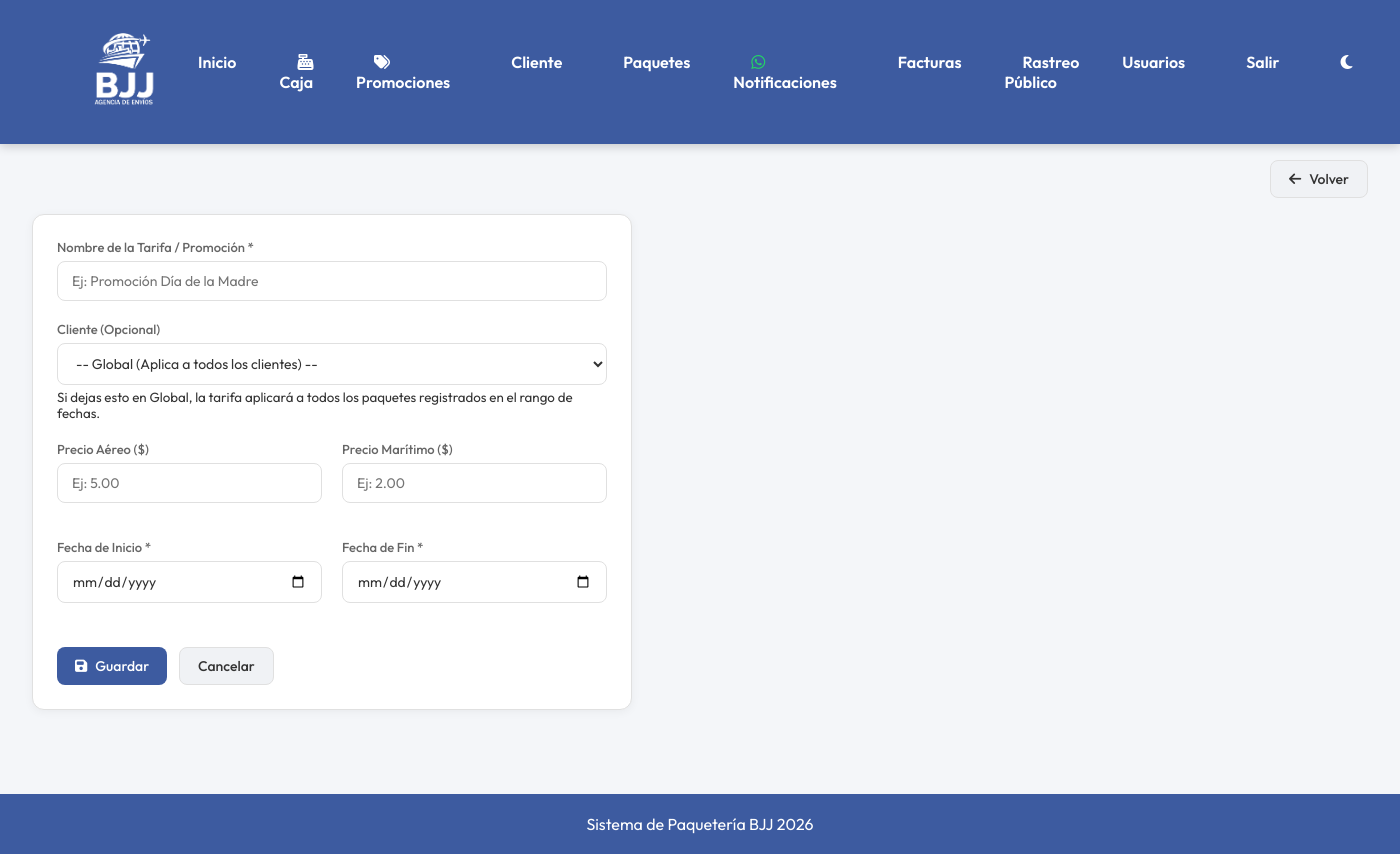
After one commit to Juliojsm22/BJJ-SYSTEM, a Flask app: page /tarifas-temporales/nueva in a window 1400 px wide. The commit adds this page. Run offline with Flask 3, Linux system fonts and the light colour scheme; a user stored in the database is signed in.

Commit message:
PROMOCIONES

```diff
--- a/app.py
+++ b/app.py
@@ -37,6 +37,7 @@ def create_app():
     from routes.rastreo import rastreo_bp
     from routes.usuarios import usuarios_bp
     from routes.caja import caja_bp
+    from routes.tarifas_temporales import tarifas_temporales_bp
 
     app.register_blueprint(auth_bp)
     app.register_blueprint(clientes_bp)
@@ -46,6 +47,7 @@ def create_app():
     app.register_blueprint(rastreo_bp)
     app.register_blueprint(usuarios_bp)
     app.register_blueprint(caja_bp)
+    app.register_blueprint(tarifas_temporales_bp)
 
     with app.app_context():
         try:
--- /dev/null
+++ b/routes/tarifas_temporales.py
@@ -0,0 +1,133 @@
+from flask import Blueprint, render_template, redirect, url_for, flash, request
+from flask_login import login_required, current_user
+from models import db, TarifaTemporal, Cliente
+from datetime import datetime
+
+tarifas_temporales_bp = Blueprint('tarifas_temporales', __name__, url_prefix='/tarifas-temporales')
+
+@tarifas_temporales_bp.route('/')
+@login_required
+def index():
+    if current_user.rol != 'admin':
+        flash('No tienes permisos para acceder a esta sección.', 'error')
+        return redirect(url_for('dashboard.index'))
+
+    tarifas = TarifaTemporal.query.order_by(TarifaTemporal.fecha_inicio.desc()).all()
+
+    # Calcular estado dinámico (Vigente, Expirada, Futura)
+    from models import get_local_now
+    hoy = get_local_now().date()
+
+    for t in tarifas:
+        if hoy < t.fecha_inicio:
+            t.estado_texto = "Programada"
+            t.estado_clase = "badge-info"
+        elif hoy > t.fecha_fin:
+            t.estado_texto = "Expirada"
+            t.estado_clase = "badge-secondary"
+        else:
+            t.estado_texto = "Vigente"
+            t.estado_clase = "badge-success"
+
+    return render_template('tarifas_temporales/index.html', tarifas=tarifas)
+
+@tarifas_temporales_bp.route('/nueva', methods=['GET', 'POST'])
+@login_required
+def nueva():
+    if current_user.rol != 'admin':
+        flash('No tienes permisos para realizar esta acción.', 'error')
+        return redirect(url_for('dashboard.index'))
+
+    clientes = Cliente.query.filter_by(activo=True).order_by(Cliente.nombre_completo).all()
+
+    if request.method == 'POST':
+        nombre = request.form.get('nombre').strip()
+        cliente_id = request.form.get('cliente_id')
+        aereo = request.form.get('aereo')
+        maritimo = request.form.get('maritimo')
+        fecha_inicio_str = request.form.get('fecha_inicio')
+        fecha_fin_str = request.form.get('fecha_fin')
+
+        if not nombre or not fecha_inicio_str or not fecha_fin_str:
+            flash('Por favor completa todos los campos requeridos.', 'error')
+            return redirect(url_for('tarifas_temporales.nueva'))
+
+        try:
+            fecha_inicio = datetime.strptime(fecha_inicio_str, '%Y-%m-%d').date()
+            fecha_fin = datetime.strptime(fecha_fin_str, '%Y-%m-%d').date()
+
+            if fecha_inicio > fecha_fin:
+                flash('La fecha de inicio no puede ser mayor a la fecha de fin.', 'error')
+                return redirect(url_for('tarifas_temporales.nueva'))
+
+            tarifa = TarifaTemporal(
+                nombre=nombre,
+                cliente_id=int(cliente_id) if cliente_id else None,
+                aereo=float(aereo) if aereo else None,
+                maritimo=float(maritimo) if maritimo else None,
+                fecha_inicio=fecha_inicio,
+                fecha_fin=fecha_fin,
+                creado_por=current_user.id
+            )
+
+            db.session.add(tarifa)
+            db.session.commit()
+
+            flash('Tarifa temporal creada exitosamente.', 'success')
+            return redirect(url_for('tarifas_temporales.index'))
+        except Exception as e:
+            flash(f'Error al crear tarifa: {str(e)}', 'error')
+            return redirect(url_for('tarifas_temporales.nueva'))
+
+    return render_template('tarifas_temporales/form.html', tarifa=None, clientes=clientes)
+
+@tarifas_temporales_bp.route('/editar/<int:id>', methods=['GET', 'POST'])
+@login_required
+def editar(id):
+    if current_user.rol != 'admin':
+        flash('No tienes permisos para realizar esta acción.', 'error')
+        return redirect(url_for('dashboard.index'))
+
+    tarifa = TarifaTemporal.query.get_or_404(id)
+    clientes = Cliente.query.filter_by(activo=True).order_by(Cliente.nombre_completo).all()
+
+    if request.method == 'POST':
+        tarifa.nombre = request.form.get('nombre').strip()
+        cliente_id = request.form.get('cliente_id')
+        aereo = request.form.get('aereo')
+        maritimo = request.form.get('maritimo')
+        fecha_inicio_str = request.form.get('fecha_inicio')
+        fecha_fin_str = request.form.get('fecha_fin')
+
+        try:
+            tarifa.cliente_id = int(cliente_id) if cliente_id else None
+            tarifa.aereo = float(aereo) if aereo else None
+            tarifa.maritimo = float(maritimo) if maritimo else None
+            tarifa.fecha_inicio = datetime.strptime(fecha_inicio_str, '%Y-%m-%d').date()
+            tarifa.fecha_fin = datetime.strptime(fecha_fin_str, '%Y-%m-%d').date()
+
+            if tarifa.fecha_inicio > tarifa.fecha_fin:
+                flash('La fecha de inicio no puede ser mayor a la fecha de fin.', 'error')
+                return redirect(url_for('tarifas_temporales.editar', id=id))
+
+            db.session.commit()
+            flash('Tarifa temporal actualizada correctamente.', 'success')
+            return redirect(url_for('tarifas_temporales.index'))
+        except Exception as e:
+            flash(f'Error al actualizar tarifa: {str(e)}', 'error')
+            return redirect(url_for('tarifas_temporales.editar', id=id))
+
+    return render_template('tarifas_temporales/form.html', tarifa=tarifa, clientes=clientes)
+
+@tarifas_temporales_bp.route('/eliminar/<int:id>', methods=['POST'])
+@login_required
+def eliminar(id):
+    if current_user.rol != 'admin':
+        flash('No tienes permisos para realizar esta acción.', 'error')
+        return redirect(url_for('dashboard.index'))
+
+    tarifa = TarifaTemporal.query.get_or_404(id)
+    db.session.delete(tarifa)
+    db.session.commit()
+    flash('Tarifa temporal eliminada.', 'success')
+    return redirect(url_for('tarifas_temporales.index'))
--- a/templates/base.html
+++ b/templates/base.html
@@ -279,6 +279,7 @@
                 {% if current_user.rol == 'admin' %}
                 <li><a href="{{ url_for('dashboard.index') }}">Inicio</a></li>
                 <li><a href="{{ url_for('caja.index') }}"><i class="fas fa-cash-register" style="margin-right:4px;"></i> Caja</a></li>
+                <li><a href="{{ url_for('tarifas_temporales.index') }}"><i class="fas fa-tags" style="margin-right:4px;"></i> Promociones</a></li>
                 {% endif %}
                 <li><a href="{{ url_for('clientes.index') }}">Cliente</a></li>
                 <li><a href="{{ url_for('paquetes.index') }}">Paquetes</a></li>
--- /dev/null
+++ b/templates/tarifas_temporales/form.html
@@ -0,0 +1,74 @@
+{% extends "base.html" %}
+{% block title %}{{ 'Editar' if tarifa else 'Nueva' }} Tarifa Temporal{% endblock %}
+{% block page_title %}{{ 'Editar' if tarifa else 'Nueva' }} Tarifa Temporal{% endblock %}
+
+{% block topbar_actions %}
+<a href="{{ url_for('tarifas_temporales.index') }}" class="btn btn-secondary">
+    <i class="fas fa-arrow-left"></i> Volver
+</a>
+{% endblock %}
+
+{% block content %}
+<div style="max-width: 600px;">
+    <div class="card">
+        <form method="POST">
+            <input type="hidden" name="csrf_token" value="{{ csrf_token() }}"/>
+
+            <div class="form-group">
+                <label>Nombre de la Tarifa / Promoción *</label>
+                <input type="text" name="nombre" class="form-control"
+                       value="{{ tarifa.nombre if tarifa else '' }}" required
+                       placeholder="Ej: Promoción Día de la Madre">
+            </div>
+
+            <div class="form-group">
+                <label>Cliente (Opcional)</label>
+                <select name="cliente_id" class="form-control">
+                    <option value="">-- Global (Aplica a todos los clientes) --</option>
+                    {% for c in clientes %}
+                    <option value="{{ c.id }}" {% if tarifa and tarifa.cliente_id == c.id %}selected{% endif %}>
+                        {{ c.nombre_completo }} ({{ c.cedula }})
+                    </option>
+                    {% endfor %}
+                </select>
+                <small class="text-muted" style="display:block;margin-top:4px;">Si dejas esto en Global, la tarifa aplicará a todos los paquetes registrados en el rango de fechas.</small>
+            </div>
+
+            <div class="grid-2" style="margin-top: 16px;">
+                <div class="form-group">
+                    <label>Precio Aéreo ($)</label>
+                    <input type="number" step="0.01" name="aereo" class="form-control"
+                           value="{{ tarifa.aereo if tarifa and tarifa.aereo else '' }}"
+                           placeholder="Ej: 5.00">
+                </div>
+                <div class="form-group">
+                    <label>Precio Marítimo ($)</label>
+                    <input type="number" step="0.01" name="maritimo" class="form-control"
+                           value="{{ tarifa.maritimo if tarifa and tarifa.maritimo else '' }}"
+                           placeholder="Ej: 2.00">
+                </div>
+            </div>
+
+            <div class="grid-2" style="margin-top: 16px;">
+                <div class="form-group">
+                    <label>Fecha de Inicio *</label>
+                    <input type="date" name="fecha_inicio" class="form-control" required
+                           value="{{ tarifa.fecha_inicio.strftime('%Y-%m-%d') if tarifa else '' }}">
+                </div>
+                <div class="form-group">
+                    <label>Fecha de Fin *</label>
+                    <input type="date" name="fecha_fin" class="form-control" required
+                           value="{{ tarifa.fecha_fin.strftime('%Y-%m-%d') if tarifa else '' }}">
+                </div>
+            </div>
+
+            <div style="display:flex;gap:12px;margin-top:24px;">
+                <button type="submit" class="btn btn-primary">
+                    <i class="fas fa-save"></i> {{ 'Actualizar' if tarifa else 'Guardar' }}
+                </button>
+                <a href="{{ url_for('tarifas_temporales.index') }}" class="btn btn-secondary">Cancelar</a>
+            </div>
+        </form>
+    </div>
+</div>
+{% endblock %}
```
Also changed, not shown: migrations/versions/d5f5257b030f_added_tarifatemporal_model.py (added, +48 -0 lines), models.py (+43 -1 lines), templates/tarifas_temporales/index.html (added, +64 -0 lines).
